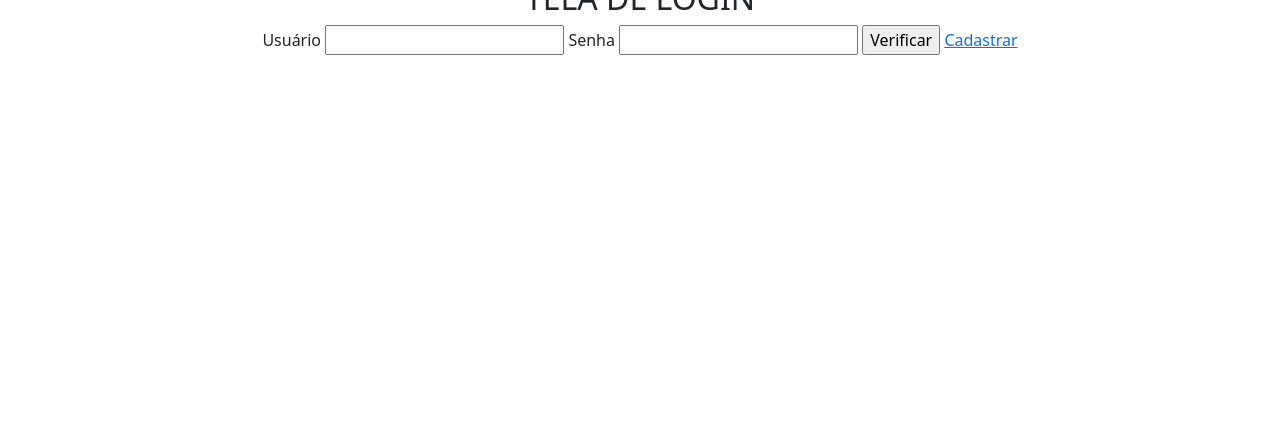
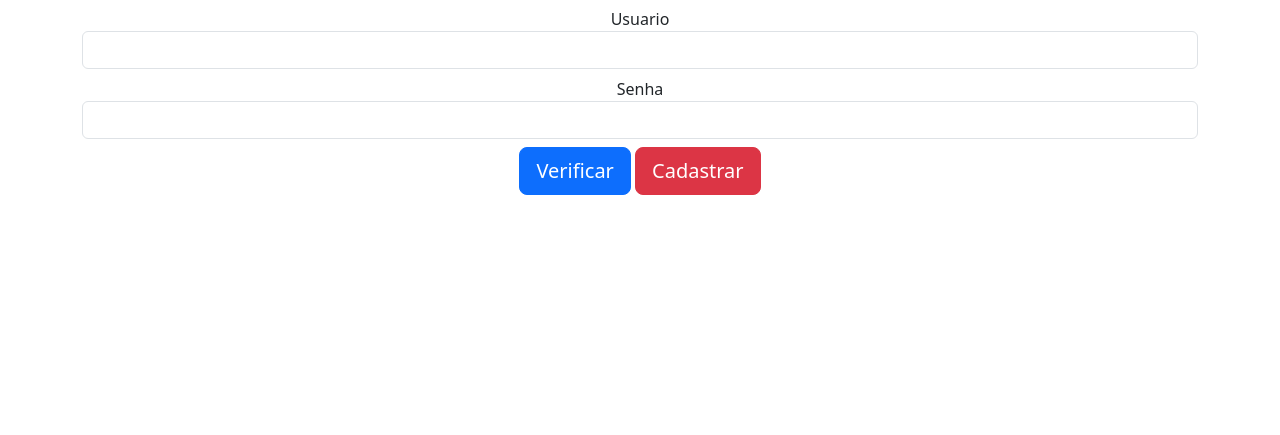
Before and after one commit to LucasGodoyFontes/clerison-Ex3, a PHP site: page / in a window 1280 px wide. Shown: the part 129-564 px from the top of the page. Run offline with PHP 8.4, Linux system fonts and the light colour scheme.

Commit message:
Add files via upload

```diff
--- a/index.php
+++ b/index.php
@@ -1,4 +1,3 @@
-
 <!DOCTYPE html>
 
 <html lang="pt-br">
@@ -21,48 +20,60 @@
 
 
 
-    <div class= "container text-center mt-5">
 
-        <img src="dowload.pnp" alt="" width = "80px">
+    <div class="container text-center">
+
+        <img src="download.png" alt="" width="90px">
 
     </div>
 
-    <div class= "container text-center">
 
-    <h2> TELA DE LOGIN</h2>
+
+
+    <div class="container text-center">
+
+        <h2>Tela de Login do usuário</h2>
+
+    </div>
+
+
+
+
+    <div class="container text-center">
+
+        <form action="" method="post">
+
+            <label class="input group" for="usuario">Usuario</label>
+
+            <input class="form-control mb-2"  type="email" name="user" id="usuario">
+
+
+
+            <label class="input group"  for="senha">Senha</label>
+
+            <input class="form-control mb-2"  type="password" name="senha" id="senha">
+
+
+
+
+            <input class="btn btn-primary btn-lg"  type="submit" value="Verificar">
+
+            <a class="btn btn-danger btn-lg" href="cadastro.php">Cadastrar</a>
+
+
+
+
+        </form>
 
 
 
 
     </div>
 
-    <div class= "container text-center">
-
-        <form action="" method="post">
-
-            <label for="usuário">Usuário</label>
-
-            <input type="email" name="user" id="usuário">
 
 
 
-
-            <label for="senha">Senha</label>
-
-            <input type="password" name="senha" id="senha">
-
-
-
-
-            <input type="submit" value="Verificar">
-
-            <a href="Cadastro.php">Cadastrar</a>
-
-        </form>
-
-    </div>
-
-    <script src="https://cdn.jsdelivr.net/npm/bootstrap@5.3.0/dist/js/bootstrap.bundle.min.js" integrity="sha384-geWF76RCwLtnZ8qwWowPQNguL3RmwHVBC9FhGdlKrxdiJJigb/j/68SIy3Te4Bkz" crossorigin="anonymous"></script>
+<script src="https://cdn.jsdelivr.net/npm/bootstrap@5.3.0/dist/js/bootstrap.bundle.min.js" integrity="sha384-geWF76RCwLtnZ8qwWowPQNguL3RmwHVBC9FhGdlKrxdiJJigb/j/68SIy3Te4Bkz" crossorigin="anonymous"></script>
 
 </body>
 
```
Also changed, not shown: cadastro.php (+64 -0 lines).
